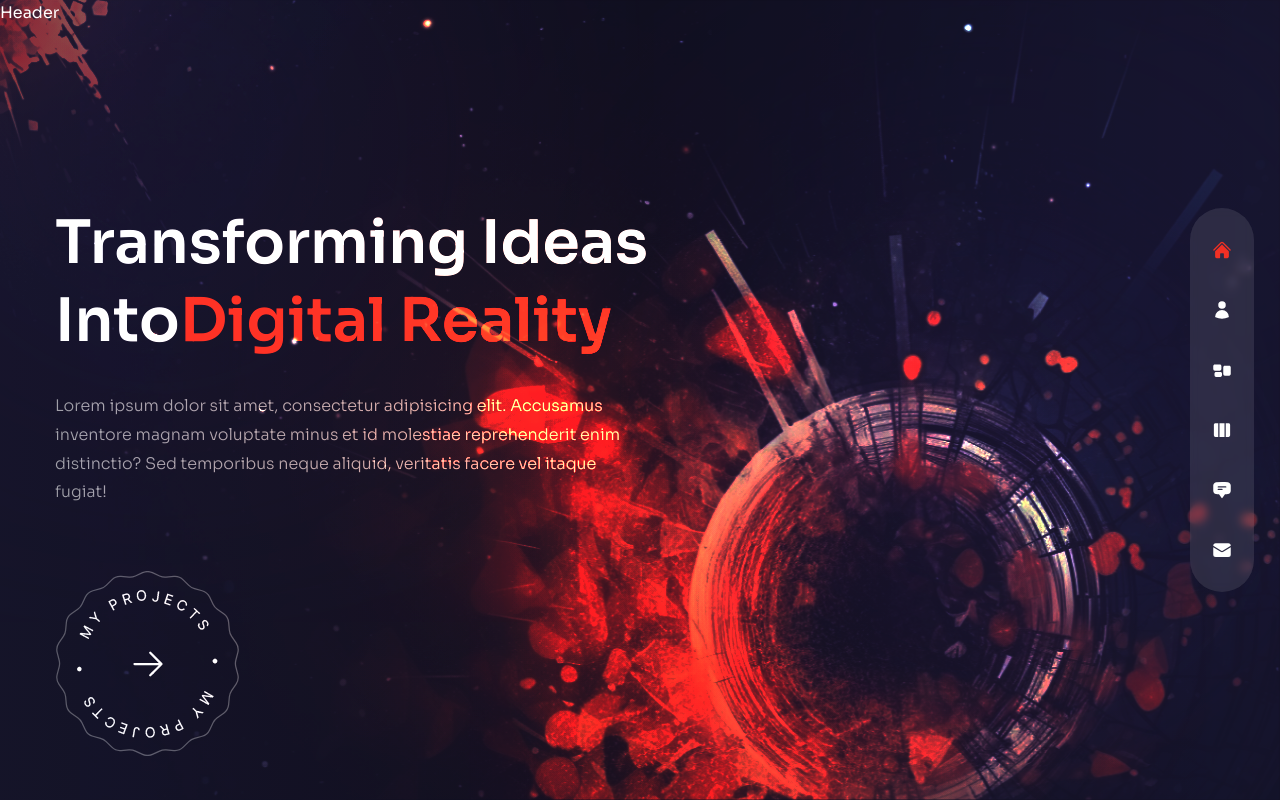
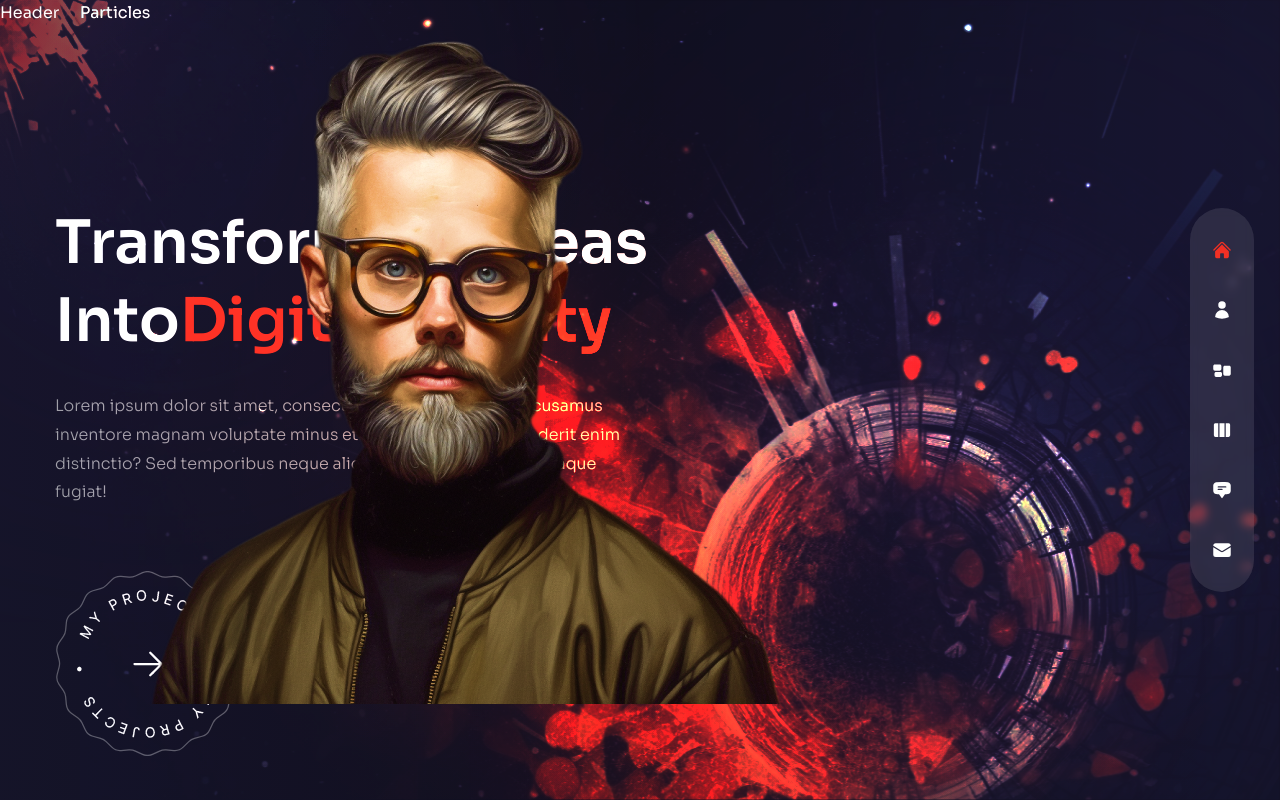
Before and after one commit to erickdc7/react-portfolio-2, a Next.js app: page / in a window 1280 px wide. Built offline with nearby package versions, Linux system fonts and the light colour scheme.

Commit message:
fix image

```diff
--- a/pages/index.js
+++ b/pages/index.js
@@ -58,12 +58,12 @@ const Home = () => {
       <div className="w-[1200px] h-full absolute right-0 bottom-0">
         {/* Bg Image */}
         <div className="bg-none xl:bg-explosion xl:bg-cover xl:bg-right xl:bg-no-repeat w-full h-full absolute mix-blend-color-dodge translate-z-0"></div>
-      </div>
-      {/* Particles */}
-      <div>Particles</div>
-      {/* Avatar Img */}
-      <div>
-        <Avatar />
+        {/* Particles */}
+        <div>Particles</div>
+        {/* Avatar Img */}
+        <div className="w-full h-full max-w-[737px] max-h-[678px]">
+          <Avatar />
+        </div>
       </div>
     </div>
   );
```
